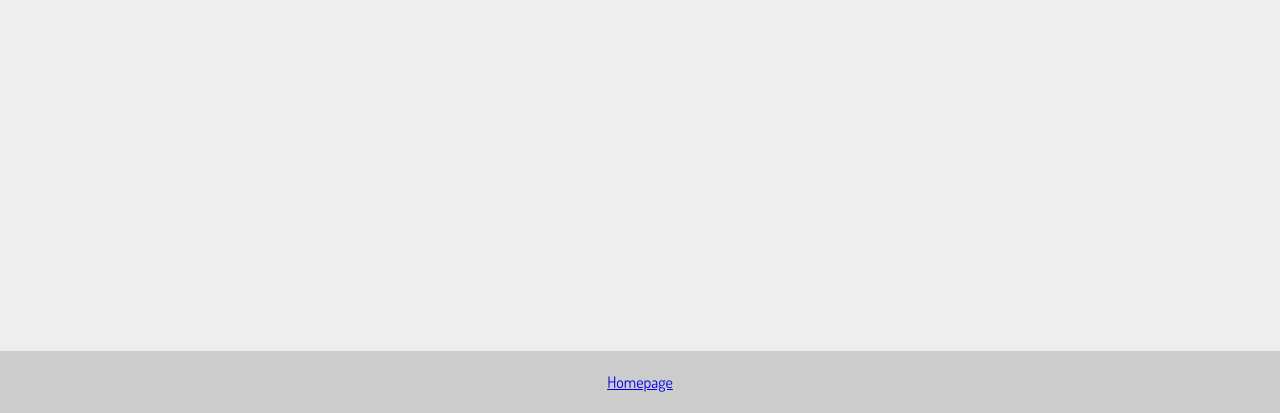
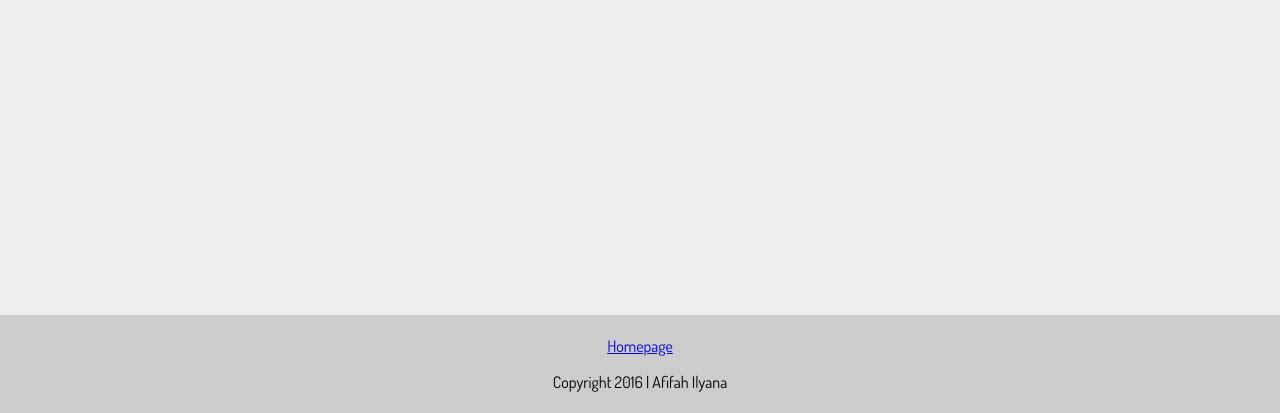
Before and after one commit to AfifahIlyana/Discussion-Board, a PHP site: page /index.php in a window 1280 px wide. Shown: the part 387-800 px from the top of the page. Run offline with PHP 8.4, Linux system fonts and the light colour scheme; data comes from the database, SQL or seed files in the repository.

Commit message:
Update footer.php

```diff
--- a/Discussion-Board/footer.php
+++ b/Discussion-Board/footer.php
@@ -6,6 +6,9 @@
 	} else {
 		echo "<p><a href='index.php'>Homepage</a></p>";
 	}
+
+	echo "<p>Copyright 2016 | Afifah Ilyana</p>";
+
 ?>
 </footer>
 </body>
```
